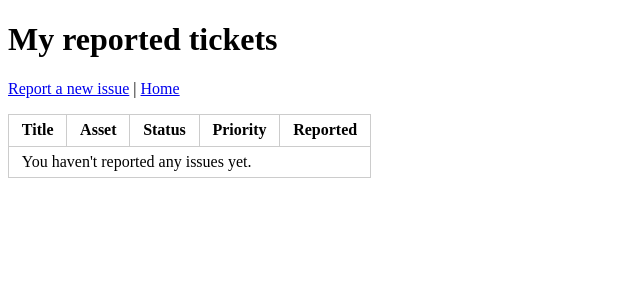
After one commit to Propoke/Daifuku-Incident-Tool, a Django app: page /my-tickets/ in a window 1280 px wide. The commit adds this page. Shown: the top 300 px of the page, without its empty margins (0-640 px from the left). Run offline with Django 5.2, Linux system fonts and the light colour scheme; the visitor is signed in with stand-in values (Sample User, id 1); data that the repository does not hold is empty; parts of the project's set-up code (start-up, migrations or seed data) failed here and were passed over.

Commit message:
Add helpdesk self-service for internal users
New views under core/: /report-issue/ (submit a ticket) and
/my-tickets/ (tickets you've reported). Deliberately not built as a
Django admin view - the point is that any authenticated internal
employee can report a problem, not just the roles with
workorders.add_workorder (Technician/Lead Technician/Incident
Manager/Admin). IssueReportForm bypasses that permission entirely for
this one self-service path rather than widening it system-wide; the
asset picker is still site-scoped via the existing
assets.access.scope_queryset_to_sites, and the created work order gets
reported_by=request.user and work_order_type=CORRECTIVE automatically.

Verified against a real fresh Postgres: a user in zero role groups
(confirmed has_perm('workorders.add_workorder') is False) can load the
form, sees only their assigned site's asset in the dropdown (not
another site's), successfully submits a ticket, and sees it appear in
their ticket list - while still correctly getting 403 if they try to
reach the Django admin's work order list directly, confirming the
self-service bypass doesn't leak into broader admin access.

```diff
--- a/backend/core/templates/core/home.html
+++ b/backend/core/templates/core/home.html
@@ -7,7 +7,7 @@
 <body>
   <h1>CMMS walking skeleton</h1>
   <p>Logged in as {{ user.email }} ({{ user.get_username }})</p>
-  <p><a href="/admin/">Admin</a> | <a href="/reports/">Reports</a></p>
+  <p><a href="/admin/">Admin</a> | <a href="/reports/">Reports</a> | <a href="{% url 'report-issue' %}">Report an issue</a> | <a href="{% url 'my-tickets' %}">My tickets</a></p>
   <a href="/oidc/logout/">Log out</a>
 </body>
 </html>
--- /dev/null
+++ b/backend/core/templates/core/my_tickets.html
@@ -0,0 +1,29 @@
+<!doctype html>
+<html lang="en">
+<head>
+  <meta charset="utf-8">
+  <title>My reported tickets</title>
+  <style>
+    table { border-collapse: collapse; }
+    th, td { border: 1px solid #ccc; padding: 0.4rem 0.8rem; text-align: left; }
+  </style>
+</head>
+<body>
+  <h1>My reported tickets</h1>
+  <p><a href="{% url 'report-issue' %}">Report a new issue</a> | <a href="{% url 'home' %}">Home</a></p>
+  <table>
+    <tr><th>Title</th><th>Asset</th><th>Status</th><th>Priority</th><th>Reported</th></tr>
+    {% for ticket in tickets %}
+    <tr>
+      <td>{{ ticket.title }}</td>
+      <td>{{ ticket.asset.tag }}</td>
+      <td>{{ ticket.status }}</td>
+      <td>{{ ticket.priority }}</td>
+      <td>{{ ticket.created_at }}</td>
+    </tr>
+    {% empty %}
+    <tr><td colspan="5">You haven't reported any issues yet.</td></tr>
+    {% endfor %}
+  </table>
+</body>
+</html>
--- a/backend/core/urls.py
+++ b/backend/core/urls.py
@@ -4,5 +4,7 @@ from . import views
 
 urlpatterns = [
     path("healthz", views.healthz, name="healthz"),
+    path("report-issue/", views.report_issue, name="report-issue"),
+    path("my-tickets/", views.my_tickets, name="my-tickets"),
     path("", views.home, name="home"),
 ]
--- a/backend/core/views.py
+++ b/backend/core/views.py
@@ -1,6 +1,10 @@
 from django.contrib.auth.decorators import login_required
 from django.http import JsonResponse
-from django.shortcuts import render
+from django.shortcuts import redirect, render
+
+from workorders.models import WorkOrder
+
+from .forms import IssueReportForm
 
 
 def healthz(request):
@@ -10,3 +14,24 @@ def healthz(request):
 @login_required
 def home(request):
     return render(request, "core/home.html", {"user": request.user})
+
+
+@login_required
+def report_issue(request):
+    if request.method == "POST":
+        form = IssueReportForm(request.POST, user=request.user)
+        if form.is_valid():
+            work_order = form.save(commit=False)
+            work_order.work_order_type = WorkOrder.Type.CORRECTIVE
+            work_order.reported_by = request.user
+            work_order.save()
+            return redirect("my-tickets")
+    else:
+        form = IssueReportForm(user=request.user)
+    return render(request, "core/report_issue.html", {"form": form})
+
+
+@login_required
+def my_tickets(request):
+    tickets = WorkOrder.objects.filter(reported_by=request.user).order_by("-created_at")
+    return render(request, "core/my_tickets.html", {"tickets": tickets})
```
Also changed, not shown: backend/core/forms.py (added, +23 -0 lines), backend/core/templates/core/report_issue.html (added, +17 -0 lines), docs/cmms-feature-draft.md (+1 -1 lines).
